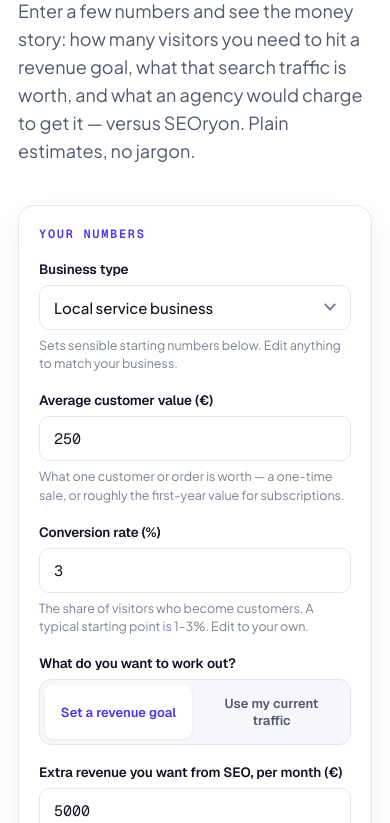
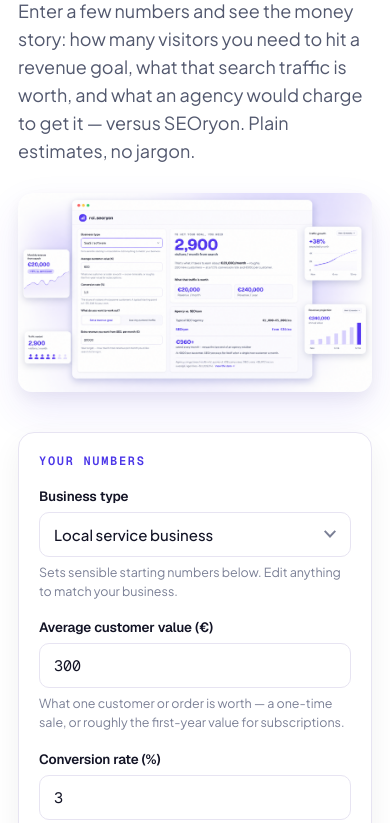
Before and after one commit to SEOryon/roi-seoryon, a plain HTML site: page web/index.html in a window 390 px wide. Shown: the part 281-1104 px from the top of the page. Drawn offline with nearby package versions, Linux system fonts and the light colour scheme.

Commit message:
v2: expand business-type dropdown + title-left/image-right hero
- Business-type dropdown grows from 5 to 14 practical types + Other, each
  with honest, conservative, clearly-labelled starting defaults (value+conv).
- Hero restructured to two-column (copy left / product preview right),
  mirroring score + inspect; wires /roihero.png with localized alt via new
  data-i18n-alt handling; stacks cleanly at <=920px / mobile.
- EN/DE/FR parity maintained (113 keys each); honest Ahrefs-cited comparison,
  from-€39 anchor, conservative savings, disclaimer, CTA/UTMs/3-day all intact.
- Still 100% static (no fetch/API). Single H1.

Co-Authored-By: Claude Opus 4.8 <noreply@anthropic.com>

```diff
--- a/web/app.js
+++ b/web/app.js
@@ -24,13 +24,27 @@
   const SEORYON_PRICE = 39;  // €/mo — Starter floor, "from €39"
   const AHREFS_URL = "https://ahrefs.com/blog/seo-pricing/";
 
-  /* ---------- Per-business-type starting assumptions (editable) ---------- */
+  /* ---------- Per-business-type starting assumptions (editable) ----------
+     These are conservative, rounded STARTING placeholders the user edits —
+     never claims about their business (see the "starting assumptions" note
+     and the result disclaimer). No fabricated per-industry stats: figures are
+     deliberately round and sane, biased low when uncertain. "other" is a safe
+     neutral generic. value = € per customer/order, conv = % visitor→customer. */
   const BIZ_DEFAULTS = {
-    local: { value: 250,  conv: 3 },
-    ecom:  { value: 65,   conv: 2 },
-    saas:  { value: 600,  conv: 1.5 },
-    b2b:   { value: 2000, conv: 2.5 },
-    other: { value: 200,  conv: 2 },
+    local:        { value: 300,  conv: 3 },
+    ecom:         { value: 70,   conv: 2 },
+    saas:         { value: 600,  conv: 2 },
+    b2b:          { value: 2000, conv: 2.5 },
+    agency:       { value: 2500, conv: 2.5 },
+    professional: { value: 1500, conv: 3 },
+    home:         { value: 400,  conv: 3.5 },
+    health:       { value: 500,  conv: 3 },
+    restaurant:   { value: 40,   conv: 3.5 },
+    realestate:   { value: 4000, conv: 1.5 },
+    education:    { value: 300,  conv: 2.5 },
+    fitness:      { value: 150,  conv: 3 },
+    automotive:   { value: 350,  conv: 3 },
+    other:        { value: 250,  conv: 2 },
   };
 
   /* ============================ I18N ============================ */
@@ -46,6 +60,7 @@
       hero_pill: "Runs in your browser · No signup · Free",
       hero_h1: 'What is SEO actually worth to <span class="brand-text">your business?</span>',
       hero_sub: "Enter a few numbers and see the money story: how many visitors you need to hit a revenue goal, what that search traffic is worth, and what an agency would charge to get it — versus SEOryon. Plain estimates, no jargon.",
+      hero_img_alt: "Preview of the SEOryon SEO ROI calculator — visitors needed per month, what that search traffic is worth per month and per year, and the agency-vs-SEOryon cost comparison.",
 
       inp_legend: "Your numbers",
       biz_label: "Business type",
@@ -53,6 +68,15 @@
       biz_ecom: "E-commerce / online store",
       biz_saas: "SaaS / software",
       biz_b2b: "B2B services",
+      biz_agency: "Agency / consulting",
+      biz_professional: "Professional services (legal, finance, accounting)",
+      biz_home: "Home services (plumbing, electrical, HVAC)",
+      biz_health: "Health / medical / dental",
+      biz_restaurant: "Restaurant / hospitality",
+      biz_realestate: "Real estate",
+      biz_education: "Education / courses / coaching",
+      biz_fitness: "Fitness / wellness",
+      biz_automotive: "Automotive",
       biz_other: "Something else",
       biz_help: "Sets sensible starting numbers below. Edit anything to match your business.",
       value_label: "Average customer value (€)",
@@ -167,6 +191,7 @@
       hero_pill: "Läuft im Browser · Ohne Anmeldung · Kostenlos",
       hero_h1: 'Was ist SEO wirklich für <span class="brand-text">dein Unternehmen</span> wert?',
       hero_sub: "Gib ein paar Zahlen ein und sieh die Rechnung in Euro: wie viele Besucher du für ein Umsatzziel brauchst, was dieser Such-Traffic wert ist und was eine Agentur dafür verlangen würde — im Vergleich zu SEOryon. Klare Schätzungen, kein Fachchinesisch.",
+      hero_img_alt: "Vorschau des SEOryon SEO-ROI-Rechners — nötige Besucher pro Monat, was dieser Such-Traffic pro Monat und Jahr wert ist, und der Kostenvergleich Agentur vs. SEOryon.",
 
       inp_legend: "Deine Zahlen",
       biz_label: "Art des Unternehmens",
@@ -174,6 +199,15 @@
       biz_ecom: "E-Commerce / Onlineshop",
       biz_saas: "SaaS / Software",
       biz_b2b: "B2B-Dienstleistungen",
+      biz_agency: "Agentur / Beratung",
+      biz_professional: "Freiberufliche Dienste (Recht, Finanzen, Steuer)",
+      biz_home: "Handwerk / Haustechnik (Sanitär, Elektrik, Heizung)",
+      biz_health: "Gesundheit / Medizin / Zahnmedizin",
+      biz_restaurant: "Gastronomie / Hotellerie",
+      biz_realestate: "Immobilien",
+      biz_education: "Bildung / Kurse / Coaching",
+      biz_fitness: "Fitness / Wellness",
+      biz_automotive: "Automobil / Kfz",
       biz_other: "Etwas anderes",
       biz_help: "Setzt unten sinnvolle Startwerte. Ändere alles, damit es zu deinem Unternehmen passt.",
       value_label: "Durchschnittlicher Kundenwert (€)",
@@ -287,6 +321,7 @@
       hero_pill: "Tourne dans votre navigateur · Sans inscription · Gratuit",
       hero_h1: 'Que vaut vraiment le SEO pour <span class="brand-text">votre entreprise ?</span>',
       hero_sub: "Saisissez quelques chiffres et voyez l’histoire en euros : combien de visiteurs il vous faut pour atteindre un objectif de revenus, ce que vaut ce trafic de recherche, et ce qu’une agence facturerait pour l’obtenir — face à SEOryon. Des estimations claires, sans jargon.",
+      hero_img_alt: "Aperçu du calculateur de ROI SEO de SEOryon — visiteurs nécessaires par mois, valeur de ce trafic de recherche par mois et par an, et comparaison de coûts agence vs SEOryon.",
 
       inp_legend: "Vos chiffres",
       biz_label: "Type d’entreprise",
@@ -294,6 +329,15 @@
       biz_ecom: "E-commerce / boutique en ligne",
       biz_saas: "SaaS / logiciel",
       biz_b2b: "Services B2B",
+      biz_agency: "Agence / conseil",
+      biz_professional: "Professions libérales (droit, finance, comptabilité)",
+      biz_home: "Services à domicile (plomberie, électricité, CVC)",
+      biz_health: "Santé / médical / dentaire",
+      biz_restaurant: "Restauration / hôtellerie",
+      biz_realestate: "Immobilier",
+      biz_education: "Formation / cours / coaching",
+      biz_fitness: "Fitness / bien-être",
+      biz_automotive: "Automobile",
       biz_other: "Autre chose",
       biz_help: "Définit des valeurs de départ raisonnables ci-dessous. Modifiez tout pour coller à votre entreprise.",
       value_label: "Valeur moyenne d’un client (€)",
@@ -427,6 +471,10 @@
     document.querySelectorAll("[data-i18n-html]").forEach((el) => {
       const v = dict[el.getAttribute("data-i18n-html")];
       if (v != null) el.innerHTML = v;
+    });
+    document.querySelectorAll("[data-i18n-alt]").forEach((el) => {
+      const v = dict[el.getAttribute("data-i18n-alt")];
+      if (v != null) el.setAttribute("alt", v);
     });
 
     if (dict.meta_title) document.title = dict.meta_title;
--- a/web/index.html
+++ b/web/index.html
@@ -57,12 +57,23 @@
 
   <main>
     <section class="hero">
-      <div class="hero-meta">
-        <span class="status-dot"></span>
-        <span class="status-text" data-i18n="hero_pill">Runs in your browser · No signup · Free</span>
+      <!-- Two-column hero: headline + sub on the left, product preview on the
+           right — mirrors the score.seoryon.com / inspect.seoryon.com layout so
+           the free-tool family stays visually consistent. The calculator cards
+           below stay the interactive visual focus. -->
+      <div class="hero-top">
+        <div class="hero-content">
+          <div class="hero-meta">
+            <span class="status-dot"></span>
+            <span class="status-text" data-i18n="hero_pill">Runs in your browser · No signup · Free</span>
+          </div>
+          <h1 data-i18n-html="hero_h1">What is SEO actually worth to <span class="brand-text">your business?</span></h1>
+          <p class="sub" data-i18n="hero_sub">Enter a few numbers and see the money story: how many visitors you need to hit a revenue goal, what that search traffic is worth, and what an agency would charge to get it — versus SEOryon. Plain estimates, no jargon.</p>
+        </div>
+        <figure class="hero-visual">
+          <img src="/roihero.png" alt="Preview of the SEOryon SEO ROI calculator — visitors needed per month, what that search traffic is worth per month and per year, and the agency-vs-SEOryon cost comparison." data-i18n-alt="hero_img_alt" />
+        </figure>
       </div>
-      <h1 data-i18n-html="hero_h1">What is SEO actually worth to <span class="brand-text">your business?</span></h1>
-      <p class="sub" data-i18n="hero_sub">Enter a few numbers and see the money story: how many visitors you need to hit a revenue goal, what that search traffic is worth, and what an agency would charge to get it — versus SEOryon. Plain estimates, no jargon.</p>
     </section>
 
     <!-- The calculator: inputs on the left, the live result card on the right. -->
@@ -78,6 +89,15 @@
               <option value="ecom" data-i18n="biz_ecom">E-commerce / online store</option>
               <option value="saas" data-i18n="biz_saas">SaaS / software</option>
               <option value="b2b" data-i18n="biz_b2b">B2B services</option>
+              <option value="agency" data-i18n="biz_agency">Agency / consulting</option>
+              <option value="professional" data-i18n="biz_professional">Professional services (legal, finance, accounting)</option>
+              <option value="home" data-i18n="biz_home">Home services (plumbing, electrical, HVAC)</option>
+              <option value="health" data-i18n="biz_health">Health / medical / dental</option>
+              <option value="restaurant" data-i18n="biz_restaurant">Restaurant / hospitality</option>
+              <option value="realestate" data-i18n="biz_realestate">Real estate</option>
+              <option value="education" data-i18n="biz_education">Education / courses / coaching</option>
+              <option value="fitness" data-i18n="biz_fitness">Fitness / wellness</option>
+              <option value="automotive" data-i18n="biz_automotive">Automotive</option>
               <option value="other" data-i18n="biz_other">Something else</option>
             </select>
             <p class="field-help" data-i18n="biz_help">Sets sensible starting numbers below. Edit anything to match your business.</p>
@@ -85,7 +105,7 @@
 
           <div class="field">
             <label for="custValue" data-i18n="value_label">Average customer value (€)</label>
-            <input id="custValue" name="custValue" type="number" inputmode="decimal" min="0" step="any" value="250" />
+            <input id="custValue" name="custValue" type="number" inputmode="decimal" min="0" step="any" value="300" />
             <p class="field-help" data-i18n="value_help">What one customer or order is worth — a one-time sale, or roughly the first-year value for subscriptions.</p>
           </div>
 
--- a/web/style.css
+++ b/web/style.css
@@ -101,7 +101,35 @@ a:hover { color: var(--brand-hover); }
    ============================================================ */
 main { max-width: 1240px; margin: 0 auto; padding: 0 32px 96px; }
 
-.hero { padding: 56px 0 8px; max-width: 760px; }
+.hero { padding: 56px 0 8px; }
+
+/* Two-column hero — headline/sub on the left, product preview on the right.
+   Image column slightly wider (1.05fr) as the visual anchor. Mirrors the
+   score / inspect hero so the free-tool family stays consistent. Stacks to
+   a single column at ≤920px (alongside the calculator grid) with the image
+   below the copy. */
+.hero-top {
+  display: grid;
+  grid-template-columns: minmax(0, 1fr) minmax(0, 1.05fr);
+  align-items: center;
+  gap: 48px;
+}
+.hero-content { min-width: 0; }
+.hero-visual {
+  margin: 0; min-width: 0;
+  display: flex; align-items: center; justify-content: center;
+}
+.hero-visual img {
+  width: 100%; height: auto; display: block;
+  /* aspect-ratio reserves the box so the hero still lays out cleanly even if
+     the image is briefly missing; object-fit guards against any future swap. */
+  aspect-ratio: 1672 / 941;
+  object-fit: cover;
+  border-radius: 14px;
+  background: var(--brand-tint);
+  box-shadow: 0 18px 40px rgba(74, 53, 232, 0.10),
+              0 6px 14px rgba(18, 19, 37, 0.05);
+}
 
 .hero-meta {
   display: inline-flex; align-items: center; gap: 8px;
@@ -564,6 +592,10 @@ footer .microcopy { max-width: 70ch; margin: 10px auto 0; }
    Responsive
    ============================================================ */
 @media (max-width: 920px) {
+  /* Hero stacks: copy first, product preview full-width below (capped). */
+  .hero-top { grid-template-columns: 1fr; gap: 28px; }
+  .hero-visual { order: 2; }
+  .hero-visual img { max-width: 640px; margin: 0 auto; }
   .calc-grid { grid-template-columns: 1fr; }
   .upsell-card { grid-template-columns: 1fr; padding: 28px; gap: 24px; }
   .upsell-right {
```
Also changed, not shown: web/roihero.png (added).
